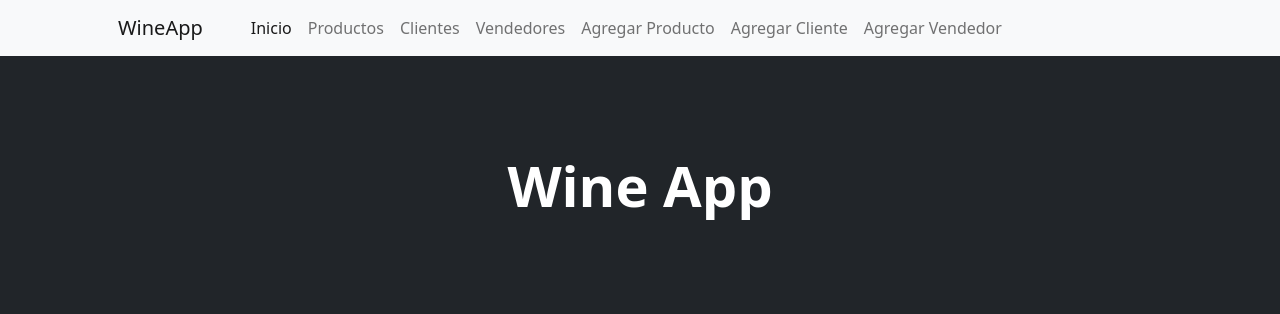
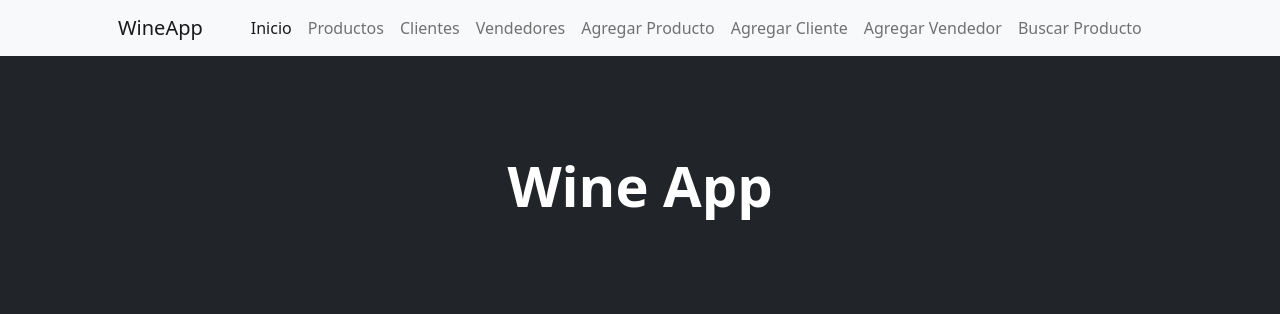
Before and after one commit to distancian/tercer_pre-entrega-quinones, a Django app: page /wine_app/agregar_producto in a window 1280 px wide. Shown: the top 314 px of the page. Run offline with Django 4.2, Linux system fonts and the light colour scheme; some libraries are stand-ins or nearby versions.

Commit message:
Se agregó el boton busqueda producto

```diff
--- a/wine_app/templates/navbar.html
+++ b/wine_app/templates/navbar.html
@@ -12,6 +12,7 @@
                 <li class="nav-item"><a class="nav-link" href="{% url 'agregar_producto' %}">Agregar Producto</a></li>
                 <li class="nav-item"><a class="nav-link" href="{% url 'agregar_cliente' %}">Agregar Cliente</a></li>
                 <li class="nav-item"><a class="nav-link" href="{% url 'agregar_vendedor' %}">Agregar Vendedor</a></li>
+                <li class="nav-item"><a class="nav-link" href="{% url 'busquedaProducto' %}">Buscar Producto</a></li>
 
 
                     </ul>
```
